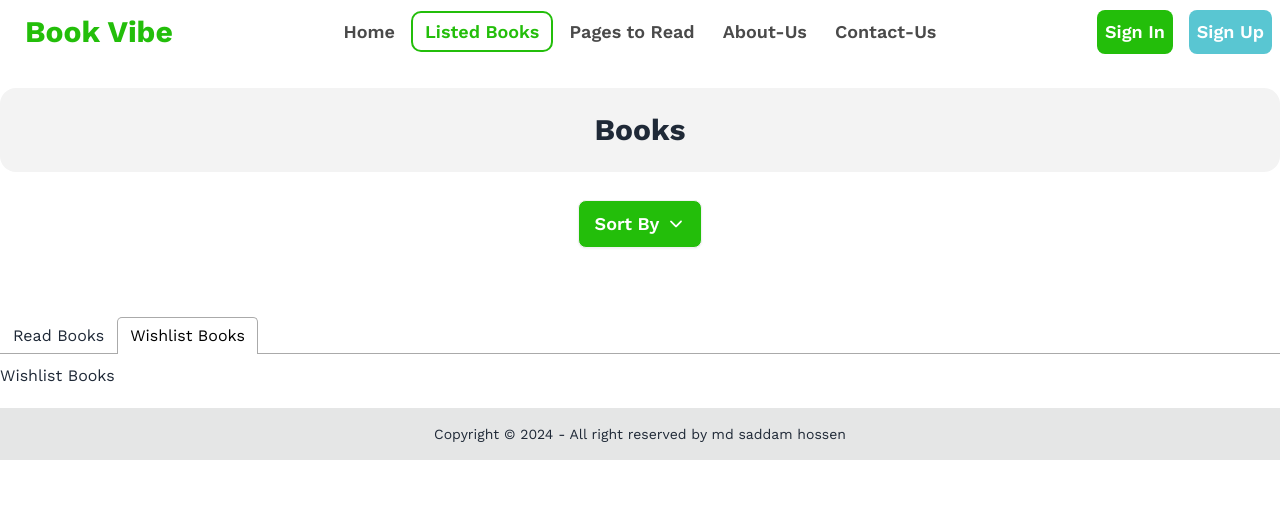
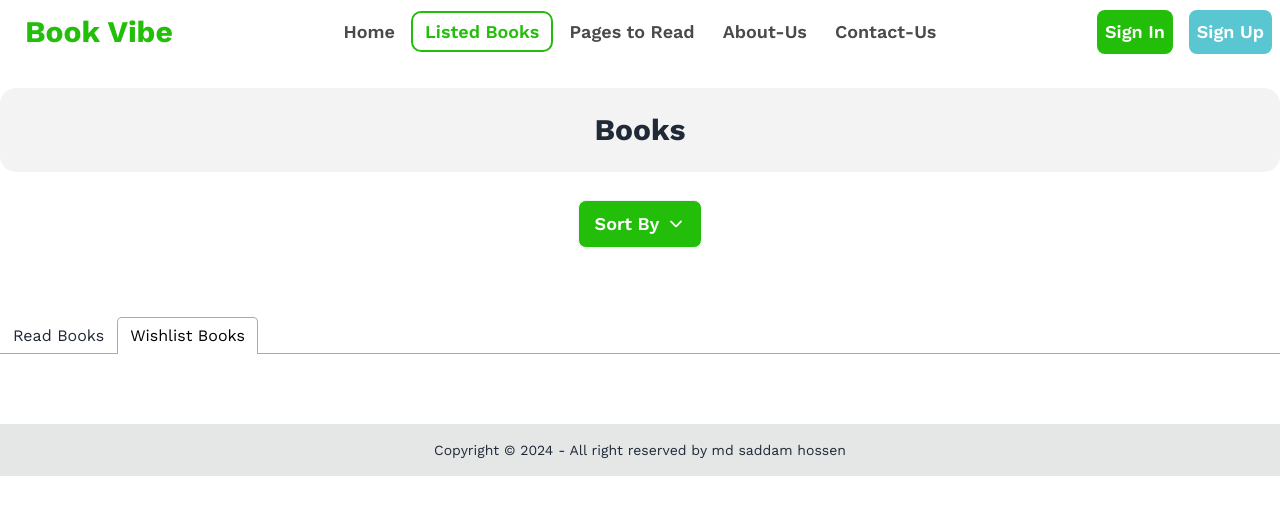
Before and after one commit to developerssaddam/Book-vibe, a React (Vite) app: page /listedbooks in a window 1280 px wide. Both pictures are taken after a click on the tab "Wishlist Books". Shown: the top 514 px of the page. Built offline with nearby package versions, Linux system fonts and the light colour scheme; a web font is replaced by a local one.

Commit message:
show wishlist data from localStorage

```diff
--- a/src/components/BooksTabList/BooksTabList.jsx
+++ b/src/components/BooksTabList/BooksTabList.jsx
@@ -2,18 +2,21 @@ import { useEffect, useState } from "react";
 import { Tab, Tabs, TabList, TabPanel } from "react-tabs";
 import "react-tabs/style/react-tabs.css";
 import ReadBooksCard from "../ReadBooksCard/ReadBooksCard";
-import { getLsReadBooksData } from "../../utils/LocalStorage";
+import {
+  getLsReadBooksData,
+  getLsWishListData,
+} from "../../utils/LocalStorage";
 import { useLoaderData } from "react-router-dom";
 
 const BooksTabList = () => {
   const [tabIndex, setTabIndex] = useState(0);
   const [readBookList, setReadBookList] = useState([]);
+  const [wishListData, setWishListData] = useState([]);
   const allData = useLoaderData();
 
   useEffect(() => {
     const readBooks = getLsReadBooksData();
     const readBooksData = [];
-
     for (const id of readBooks) {
       const matchData = allData.find((book) => book.id === id);
       readBooksData.push(matchData);
@@ -21,7 +24,15 @@ const BooksTabList = () => {
     setReadBookList(readBooksData);
   }, [allData]);
 
-  console.log(readBookList);
+  useEffect(() => {
+    const wishList = getLsWishListData();
+    const wish_list_data = [];
+    for (const id of wishList) {
+      const matchData = allData.find((book) => book.id === id);
+      wish_list_data.push(matchData);
+    }
+    setWishListData(wish_list_data);
+  }, [allData]);
 
   return (
     <Tabs selectedIndex={tabIndex} onSelect={(index) => setTabIndex(index)}>
@@ -36,7 +47,13 @@ const BooksTabList = () => {
           ))}
         </div>
       </TabPanel>
-      <TabPanel>Wishlist Books</TabPanel>
+      <TabPanel>
+        <div className="grid grid-cols-1 gap-5 p-5">
+          {wishListData.map((item, index) => (
+            <ReadBooksCard key={index} book={item} />
+          ))}
+        </div>
+      </TabPanel>
     </Tabs>
   );
 };
```
